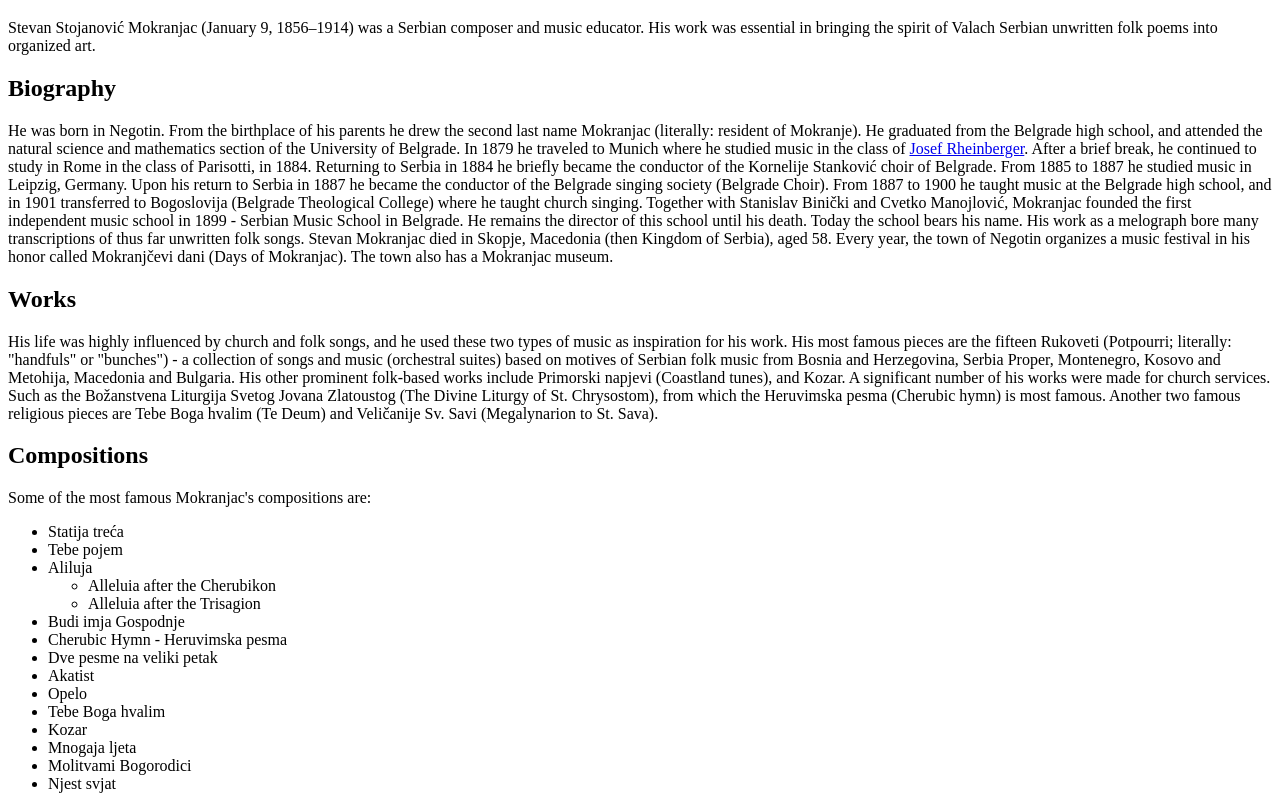
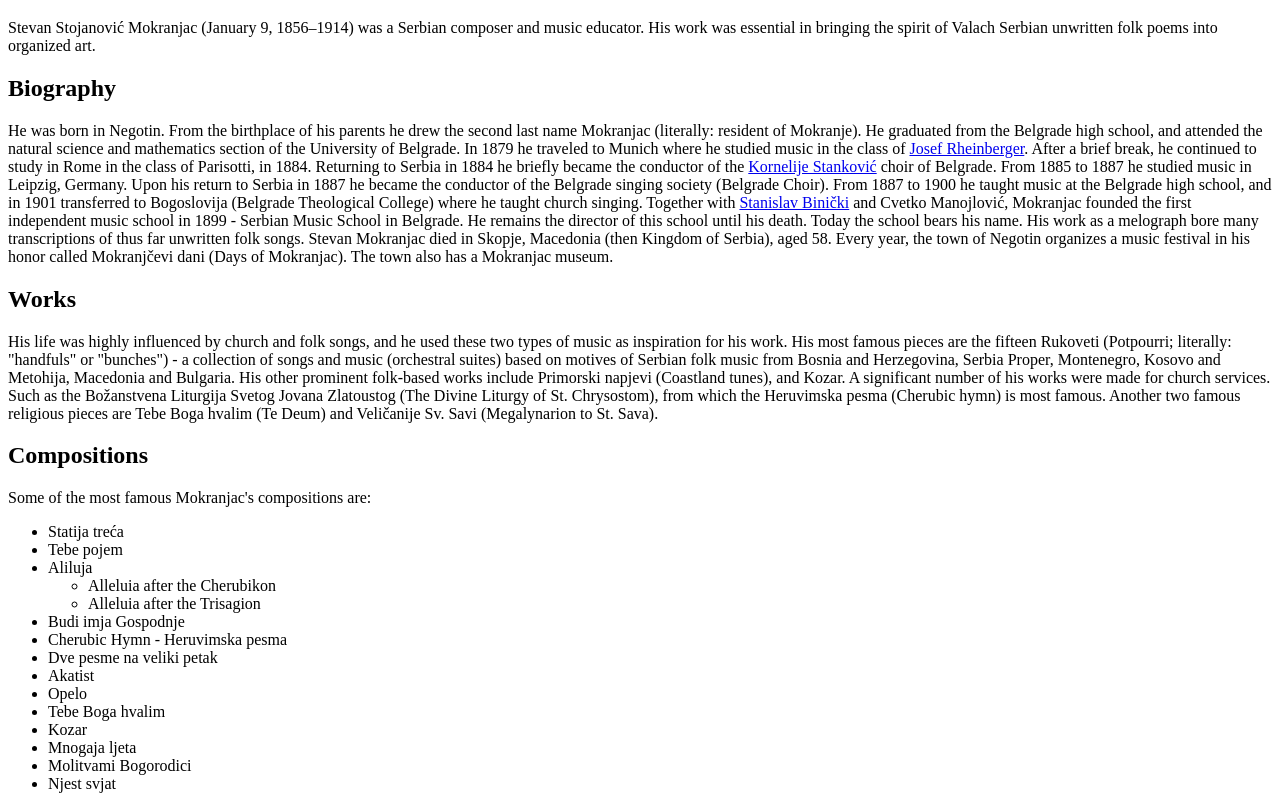
Before and after one commit to Saki94/SSM, a plain HTML site: page index.html in a window 1280 px wide. Shown: the part 61-870 px from the top of the page. Drawn offline with Linux system fonts and the light colour scheme.

Commit message:
Add all links

```diff
--- a/index.html
+++ b/index.html
@@ -13,18 +13,15 @@
         <h2>Biography</h2>
         <p lang="sr">
             He was born in Negotin. From the birthplace of his parents he drew the second last name Mokranjac (literally:
-             resident of Mokranje).
-
-            He graduated from the Belgrade high school, and attended the natural science and mathematics section of the University
-             of Belgrade. In 1879 he traveled to Munich where he studied music in the class of
-              <a href="https://en.wikipedia.org/wiki/Josef_Rheinberger">Josef Rheinberger</a>.
-              After a brief break, he continued to study in Rome in the class of Parisotti, in 1884.
-               Returning to Serbia in 1884 he briefly became the conductor of the Kornelije Stanković choir of Belgrade.
-
-            From 1885 to 1887 he studied music in Leipzig, Germany. Upon his return to Serbia in 1887 he became the conductor of the Belgrade singing society (Belgrade Choir). From 1887 to 1900 he taught music at the Belgrade high school, and in 1901 transferred to Bogoslovija (Belgrade Theological College) where he taught church singing. Together with Stanislav Binički and Cvetko Manojlović, Mokranjac founded the first independent music school in 1899 - Serbian Music School in Belgrade. He remains the director of this school until his death. Today the school bears his name. His work as a melograph bore many transcriptions of thus far unwritten folk songs.
-
+             resident of Mokranje). He graduated from the Belgrade high school, and attended the natural science and mathematics section of the University of Belgrade. In 1879 he traveled to Munich where he studied music in the class of
+            <a href="https://en.wikipedia.org/wiki/Josef_Rheinberger">Josef Rheinberger</a>. After a brief break, he continued to study in Rome in the class of Parisotti, in 1884.
+               Returning to Serbia in 1884 he briefly became the conductor of the
+            <a href="https://en.wikipedia.org/wiki/Kornelije_Stankovi%C4%87">Kornelije Stanković</a> choir of Belgrade.
+            From 1885 to 1887 he studied music in Leipzig, Germany. Upon his return to Serbia in 1887 he became the conductor
+            of the Belgrade singing society (Belgrade Choir). From 1887 to 1900 he taught music at the Belgrade high school,
+            and in 1901 transferred to Bogoslovija (Belgrade Theological College) where he taught church singing. Together with
+            <a href="https://en.wikipedia.org/wiki/Stanislav_Bini%C4%8Dki">Stanislav Binički</a> and Cvetko Manojlović, Mokranjac founded the first independent music school in 1899 - Serbian Music School in Belgrade. He remains the director of this school until his death. Today the school bears his name. His work as a melograph bore many transcriptions of thus far unwritten folk songs.
             Stevan Mokranjac died in Skopje, Macedonia (then Kingdom of Serbia), aged 58.
-
             Every year, the town of Negotin organizes a music festival in his honor called Mokranjčevi dani (Days of Mokranjac). The town also has a Mokranjac museum.
         </p>
         <h2>Works</h2>
```
